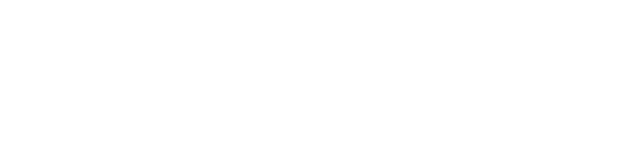
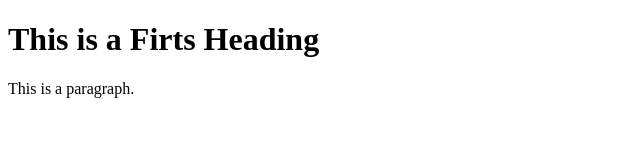
Before and after one commit to karuirujackson/learning-git, a plain HTML site: page index.html in a window 1280 px wide. Shown: the whole page, without its empty margins (0-640 px from the left). Drawn offline with Linux system fonts and the light colour scheme.

Commit message:
Modified the header tag

```diff
--- a/index.html
+++ b/index.html
@@ -4,7 +4,8 @@
 <title>Page Title</title>
 </head>
 <body>
-
+    <h1>This is a Firts Heading</h1>
+    <p>This is a paragraph.</p>
 
 </body>
 </html>
```
